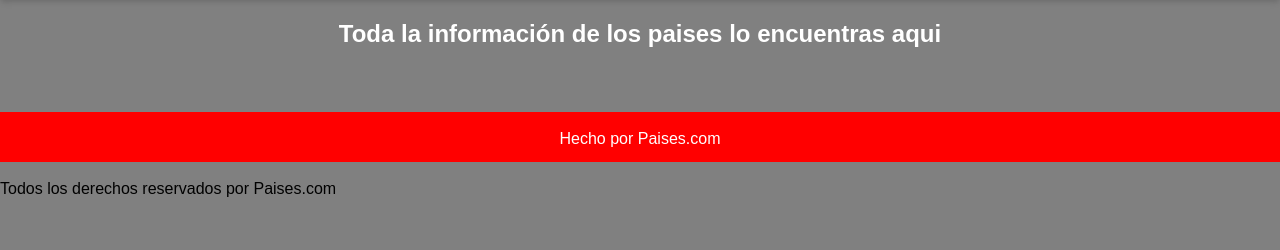
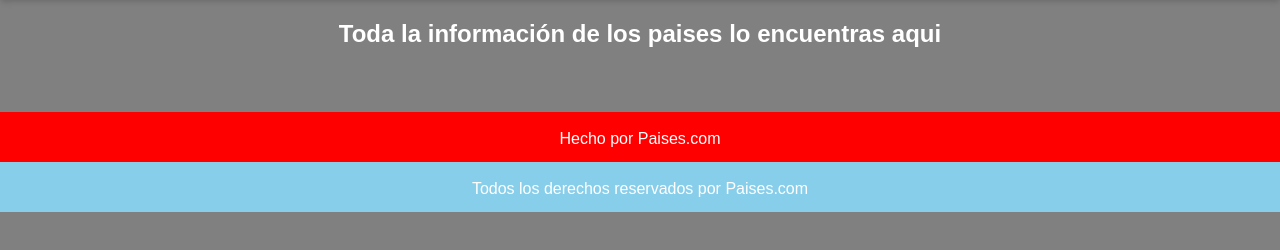
Before and after one commit to Daniel151505/Reto, a plain HTML site: page index.html in a window 1280 px wide. Shown: the part 130-380 px from the top of the page. Drawn offline with nearby package versions, Linux system fonts and the light colour scheme; a script that the page names is missing.

Commit message:
Agregando Estilos Bottom

```diff
--- a/css/main.css
+++ b/css/main.css
@@ -134,3 +134,17 @@ body{
    color: white;
    text-align: center;
 }
+
+/* Bottom */
+
+.bottom {
+    position:initial;
+    padding-top: 0px;
+    left: 0;
+    bottom: 0;
+    width: 100%;
+   height: 50px;
+   background-color:skyblue;
+   color: white;
+   text-align: center;
+}
```
